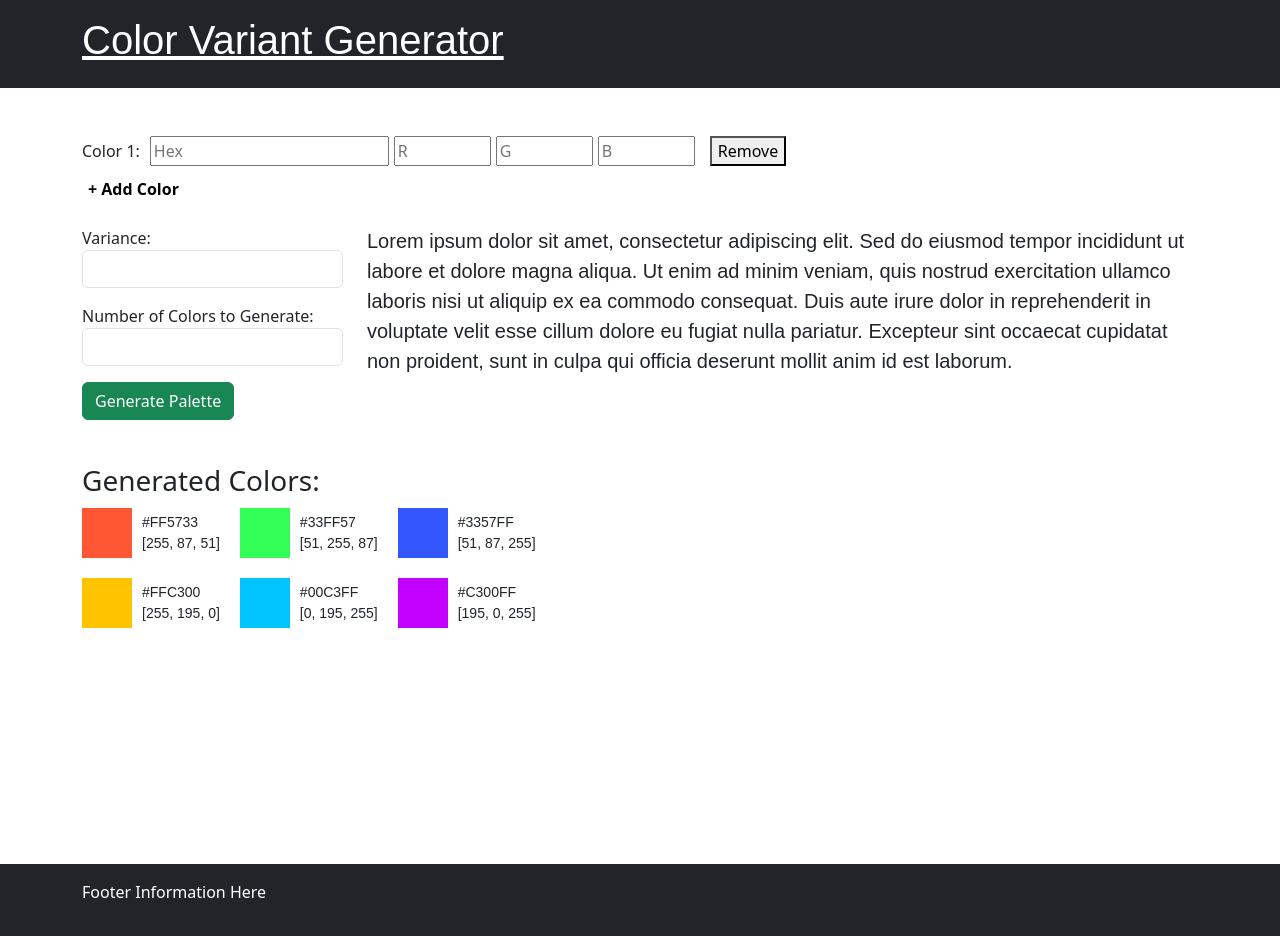
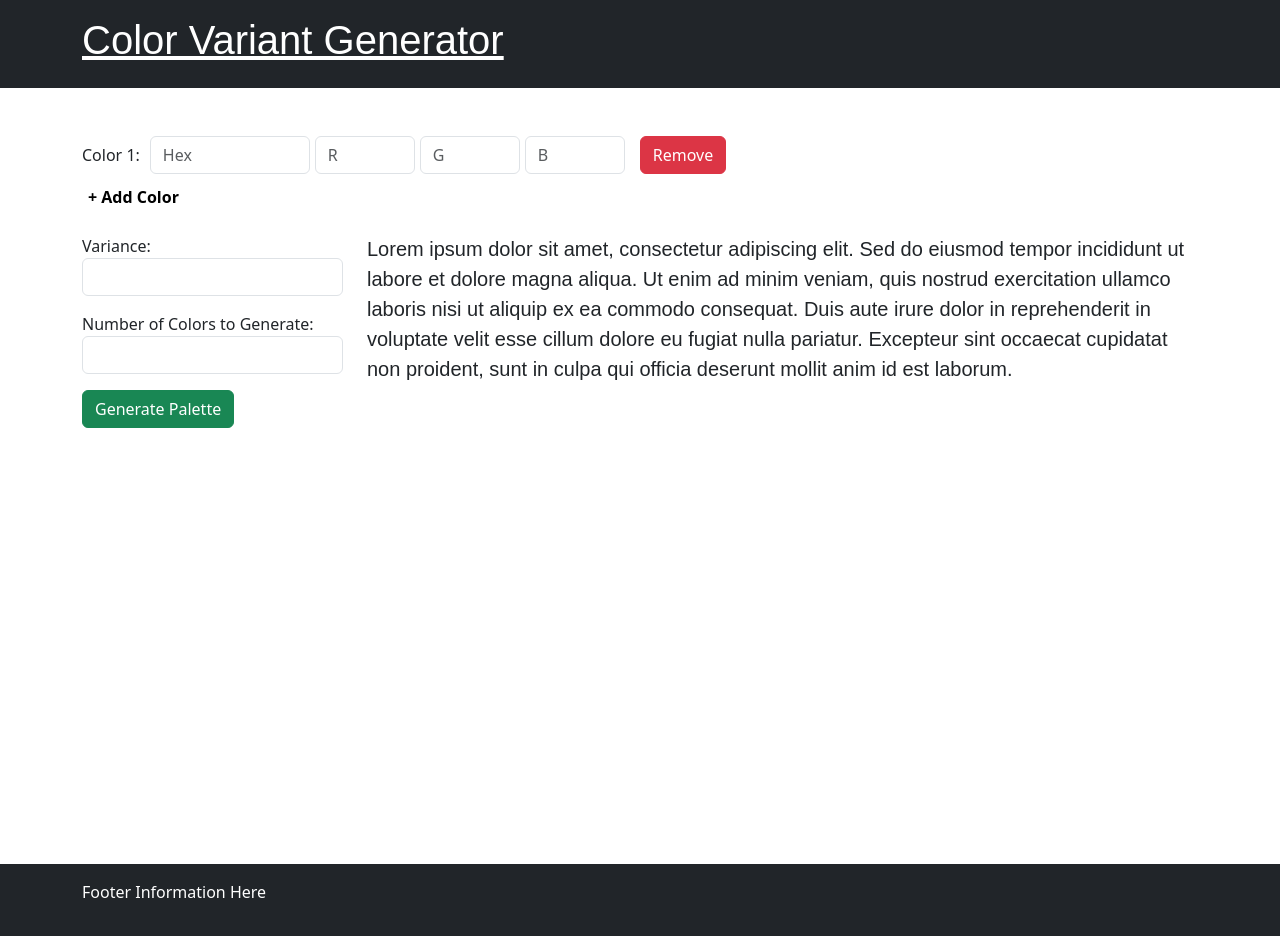
Before and after one commit to winnieda/ColorVariantGenerator, a React (Create React App) app in the folder frontend/: page /create-palette in a window 1280 px wide. Built offline with nearby package versions, Linux system fonts and the light colour scheme.

Commit message:
Set up backend api; mostly completed palette page without api

```diff
--- a/frontend/src/components/css/CreatePalettePage.css
+++ b/frontend/src/components/css/CreatePalettePage.css
@@ -9,8 +9,16 @@
   margin-right: 10px;
 }
 
-.color-input input {
+.color-input .form-control {
   margin-right: 5px;
+}
+
+.color-input .hex-input {
+  width: 160px;
+}
+
+.color-input .rgb-input {
+  width: 100px;
 }
 
 .color-input button {
@@ -40,3 +48,11 @@
   font-size: 20px;
   line-height: 1.5;
 }
+
+.is-invalid input {
+  border-color: red;
+}
+
+.is-invalid .form-control {
+  border-color: red;
+}
--- a/frontend/src/components/js/ColorInput.js
+++ b/frontend/src/components/js/ColorInput.js
@@ -1,58 +1,48 @@
-import React, { useState } from 'react';
+import React from 'react';
 
-const ColorInput = ({ id, removeColor }) => {
-  const [hex, setHex] = useState('');
-  const [rgb, setRgb] = useState({ r: '', g: '', b: '' });
-
-  const handleHexChange = (e) => {
-    setHex(e.target.value);
-    // We will handle RGB conversion later
-  };
-
-  const handleRgbChange = (e) => {
-    const { name, value } = e.target;
-    setRgb({ ...rgb, [name]: value });
-    // We will handle Hex conversion later
+const ColorInput = ({ id, hex, r, g, b, isValid, onInputChange, removeColor }) => {
+  const handleInputChange = (field, value) => {
+    onInputChange(id, field, value);
   };
 
   return (
-    <div className="color-input">
+    <div className={`color-input ${isValid === false ? 'is-invalid' : ''}`}>
       <label>Color {id + 1}:</label>
       <input
         type="text"
         value={hex}
-        onChange={handleHexChange}
+        onChange={(e) => handleInputChange('hex', e.target.value)}
         placeholder="Hex"
-        maxLength={7}
+        className={`form-control hex-input ${isValid === false ? 'is-invalid' : ''}`}
       />
       <input
         type="number"
-        name="r"
-        value={rgb.r}
-        onChange={handleRgbChange}
+        value={r}
+        onChange={(e) => handleInputChange('r', e.target.value)}
         placeholder="R"
         min="0"
         max="255"
+        className={`form-control rgb-input ${isValid === false ? 'is-invalid' : ''}`}
       />
       <input
         type="number"
-        name="g"
-        value={rgb.g}
-        onChange={handleRgbChange}
+        value={g}
+        onChange={(e) => handleInputChange('g', e.target.value)}
         placeholder="G"
         min="0"
         max="255"
+        className={`form-control rgb-input ${isValid === false ? 'is-invalid' : ''}`}
       />
       <input
         type="number"
-        name="b"
-        value={rgb.b}
-        onChange={handleRgbChange}
+        value={b}
+        onChange={(e) => handleInputChange('b', e.target.value)}
         placeholder="B"
         min="0"
         max="255"
+        className={`form-control rgb-input ${isValid === false ? 'is-invalid' : ''}`}
       />
-      <button onClick={() => removeColor(id)}>Remove</button>
+      <button onClick={() => removeColor(id)} className="btn btn-danger">Remove</button>
     </div>
   );
 };
--- a/frontend/src/components/js/CreatePalettePage.js
+++ b/frontend/src/components/js/CreatePalettePage.js
@@ -1,21 +1,118 @@
 import React, { useState } from 'react';
 import ColorInput from './ColorInput';
 import { ColorOutputBatch } from './ColorOutput';
-import '../css/CreatePalettePage.css'; // Import CSS file for later use
+import '../css/CreatePalettePage.css';
 
 const CreatePalettePage = () => {
-  const [colors, setColors] = useState([{ id: 0 }]);
+  const [colors, setColors] = useState([{ id: 0, hex: '', r: '', g: '', b: '' }]);
+  const [generatedColorsVisible, setGeneratedColorsVisible] = useState(false);
+  const [errorMessage, setErrorMessage] = useState('');
 
   const addColor = () => {
-    setColors([...colors, { id: colors.length }]);
+    setColors([...colors, { id: colors.length, hex: '', r: '', g: '', b: '' }]);
   };
 
   const removeColor = (id) => {
     setColors(colors.filter((color) => color.id !== id));
   };
 
-  const placeholderColors1 = ["rgb(255, 87, 51)", "rgb(51, 255, 87)", "rgb(51, 87, 255)"];
-  const placeholderColors2 = ["rgb(255, 195, 0)", "rgb(0, 195, 255)", "rgb(195, 0, 255)"];
+  const handleGeneratePalette = () => {
+    const error = validateForm();
+    if (error) {
+      setErrorMessage(error);
+    } else {
+      setErrorMessage('');
+      setGeneratedColorsVisible(true);
+      // Placeholder for generate palette functionality
+    }
+  };
+
+  const handleColorInputChange = (id, field, value) => {
+    const updatedColors = colors.map((color) => {
+      if (color.id === id) {
+        const updatedColor = { ...color, [field]: value };
+        const { hex, r, g, b } = updatedColor;
+        if (field === 'hex') {
+          // Validate and update RGB fields
+          if (/^#[0-9A-F]{6}$/i.test(hex)) {
+            const [r, g, b] = hexToRgb(hex);
+            return { ...updatedColor, r, g, b, isValid: true };
+          } else {
+            return { ...updatedColor, isValid: false };
+          }
+        } else {
+          // Validate and update hex field
+          const validRgb = [r, g, b].every((val) => val >= 0 && val <= 255 && val !== '');
+          if (validRgb) {
+            const hex = rgbToHex(parseInt(r), parseInt(g), parseInt(b));
+            return { ...updatedColor, hex, isValid: true };
+          } else {
+            return { ...updatedColor, isValid: false };
+          }
+        }
+      }
+      return color;
+    });
+    setColors(updatedColors);
+  };
+
+  const validateForm = () => {
+    // Check for invalid colors
+    for (const color of colors) {
+      if (color.isValid === false) {
+        return 'At least one color is invalid.';
+      }
+    }
+
+    // Check for blank colors
+    for (const color of colors) {
+      if (color.hex === '' || color.r === '' || color.g === '' || color.b === '') {
+        return 'At least one color is blank.';
+      }
+    }
+
+    // Check for blank variance
+    const variance = document.getElementById('variance').value;
+    if (variance === '') {
+      return 'Variance is blank.';
+    }
+
+    // Check if variance is 0 or higher
+    if (parseInt(variance) < 0) {
+      return 'Variance must be 0 or higher.';
+    }
+
+    // Check for blank number of colors to generate
+    const numToGenerate = document.getElementById('numToGenerate').value;
+    if (numToGenerate === '') {
+      return 'Number of colors is blank.';
+    }
+
+    // Check if number of colors is 0 or higher
+    if (parseInt(numToGenerate) <= 0) {
+      return 'Number of colors must be higher than 0.';
+    }
+
+    return null; // No errors found
+  };
+
+  const hexToRgb = (hex) => {
+    hex = hex.replace(/^#/, '');
+    return [
+      parseInt(hex.slice(0, 2), 16),
+      parseInt(hex.slice(2, 4), 16),
+      parseInt(hex.slice(4, 6), 16),
+    ];
+  };
+
+  const componentToHex = (c) => {
+    var hex = c.toString(16);
+    return hex.length === 1 ? "0" + hex : hex;
+  }
+
+  const rgbToHex = (r, g, b) => {
+    return "#" + componentToHex(r) + componentToHex(g) + componentToHex(b);
+  }
 
   return (
     <div className="container mt-5">
@@ -23,7 +120,17 @@ const CreatePalettePage = () => {
         <div className="col-12 mb-4">
           <div className="color-inputs">
             {colors.map((color) => (
-              <ColorInput key={color.id} id={color.id} removeColor={removeColor} />
+              <ColorInput
+                key={color.id}
+                id={color.id}
+                hex={color.hex}
+                r={color.r}
+                g={color.g}
+                b={color.b}
+                isValid={color.isValid}
+                onInputChange={handleColorInputChange}
+                removeColor={removeColor}
+              />
             ))}
           </div>
           <button onClick={addColor} className="add-color-btn">+ Add Color</button>
@@ -39,7 +146,8 @@ const CreatePalettePage = () => {
                 <label htmlFor="numToGenerate">Number of Colors to Generate:</label>
                 <input type="number" id="numToGenerate" name="numToGenerate" className="form-control" />
               </div>
-              <button className="btn btn-success">Generate Palette</button>
+              <button onClick={handleGeneratePalette} className="btn btn-success">Generate Palette</button>
+              {errorMessage && <p className="text-danger mt-2">{errorMessage}</p>}
             </div>
             <div className="col-md-9">
               <div className="explanation">
@@ -48,13 +156,18 @@ const CreatePalettePage = () => {
             </div>
           </div>
         </div>
-        <div className="col-12">
+        {generatedColorsVisible && (
+          <div className="col-12">
           <div className="color-outputs">
-            <h3>Generated Colors:</h3>
-            <ColorOutputBatch colors={placeholderColors1} />
-            <ColorOutputBatch colors={placeholderColors2} />
+            <h3>Original Colors:</h3>
+            {/* Print Original Colors */}
           </div>
-        </div>
+            <div className="color-outputs">
+              <h3>Generated Colors:</h3>
+              {/* ColorOutputBatch will be used here after integrating with backend */}
+            </div>
+          </div>
+        )}
       </div>
     </div>
   );
```
Also changed, not shown: 1 other file (tests, documents, lock files or other folders).
